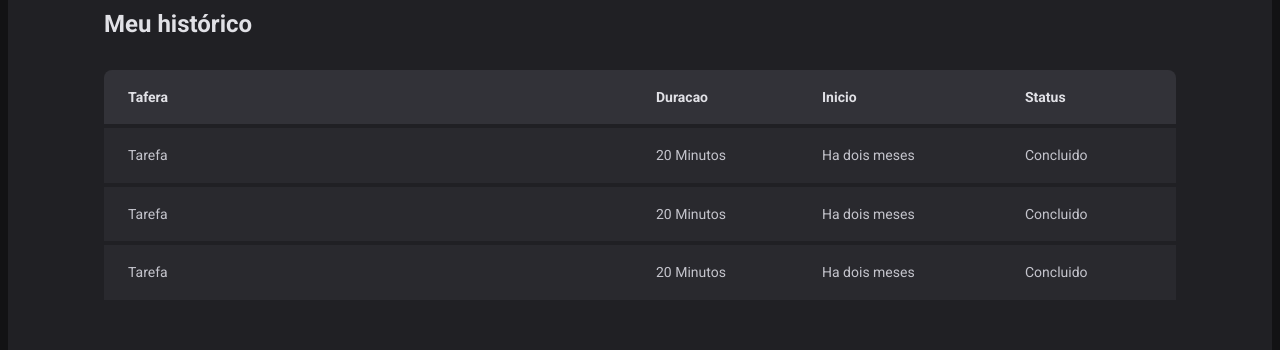
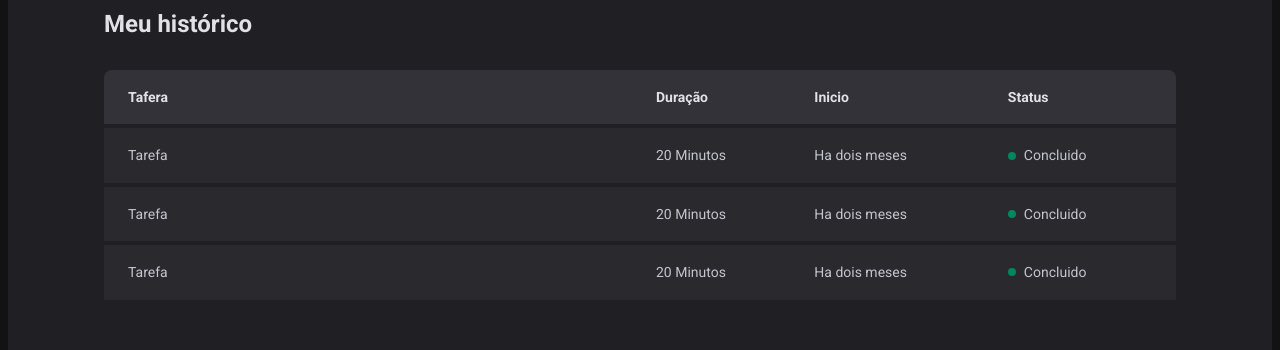
Before and after one commit to Gabriel422-hue/Pomodoro-Timer, a React (Vite) app: page /history in a window 1280 px wide. Shown: the part 220-570 px from the top of the page. Built offline with nearby package versions, Linux system fonts and the light colour scheme.

Commit message:
Atualizando Status

```diff
--- a/src/pages/History/index.tsx
+++ b/src/pages/History/index.tsx
@@ -1,4 +1,4 @@
-import { HistoryContainer, HistoryList } from "./styles";
+import { HistoryContainer, HistoryList, Status } from "./styles";
 
 export function History(){
     return(
@@ -11,7 +11,7 @@
                 <thead>
                     <tr>
                         <th>Tafera</th>
-                        <th>Duracao</th>
+                        <th>Duração</th>
                         <th>Inicio</th>
                         <th>Status</th>
                     </tr>
@@ -21,7 +21,10 @@
                         <td>Tarefa</td>
                         <td>20 Minutos</td>
                         <td>Ha dois meses</td>
-                        <td>Concluido</td>
+                        <td>
+                            <Status statusColor="green"> Concluido </Status>
+
+                        </td>
                     </tr>
                 </tbody>
                 <tbody>
@@ -29,7 +32,10 @@
                         <td>Tarefa</td>
                         <td>20 Minutos</td>
                         <td>Ha dois meses</td>
-                        <td>Concluido</td>
+                        <td>
+                            <Status statusColor="green" > Concluido </Status>
+
+                        </td>
                     </tr>
                 </tbody>
                 <tbody>
@@ -37,7 +43,10 @@
                         <td>Tarefa</td>
                         <td>20 Minutos</td>
                         <td>Ha dois meses</td>
-                        <td>Concluido</td>
+                        <td>
+                            <Status statusColor="green"> Concluido </Status>
+
+                        </td>
                     </tr>
                 </tbody>
                 </table>
--- a/src/pages/History/styles.ts
+++ b/src/pages/History/styles.ts
@@ -1,7 +1,7 @@
 import { GenderNonbinary } from "phosphor-react";
 import styled from "styled-components";
 
-export const HistoryContainer = styled.main `
+export const HistoryContainer = styled.main`
  flex: 1;
  padding: 3.5rem;
 
@@ -10,12 +10,12 @@
 
  h1{
     font-size: 1.5rem;
-    color: ${(props)=> props.theme["gray-100"]}
+    color: ${(props) => props.theme["gray-100"]}
  }
 
 `
 
-export const HistoryList = styled.div `
+export const HistoryList = styled.div`
   flex: 1;
   overflow: auto;
   margin-top: 2rem;
@@ -59,8 +59,36 @@
         padding-right: 1.5rem;
 
 
+     }
     }
+
 }
+`
+
+const STATUS_COLORS ={
+    yellow:'yellow-500',
+    green:'green-500',
+    red:'red-500',
+} as const
+
+
+interface StatusProps{
+    statusColor: 'yellow' | 'red' | 'green'
+}
+
+
+export const Status = styled.span<StatusProps> `
+ display: flex;
+ align-items: center;
+ gap: 0.5rem;
+
+ &::before{
+    content: '';
+    width: 0.5rem;
+    height: 0.5rem;
+    border-radius: 9999px;
+    background: ${(props)=> props.theme[STATUS_COLORS[props.statusColor]]};
+ }
 
 
 
```
